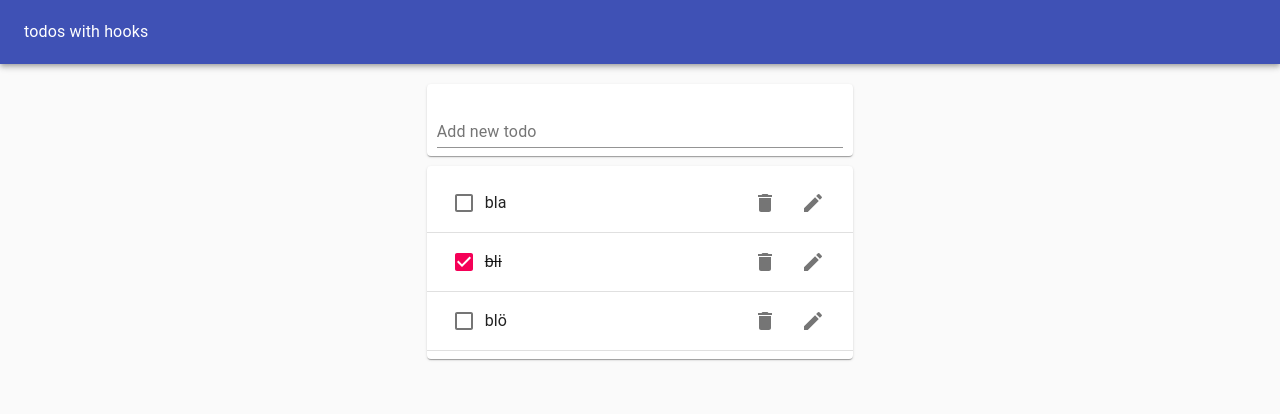
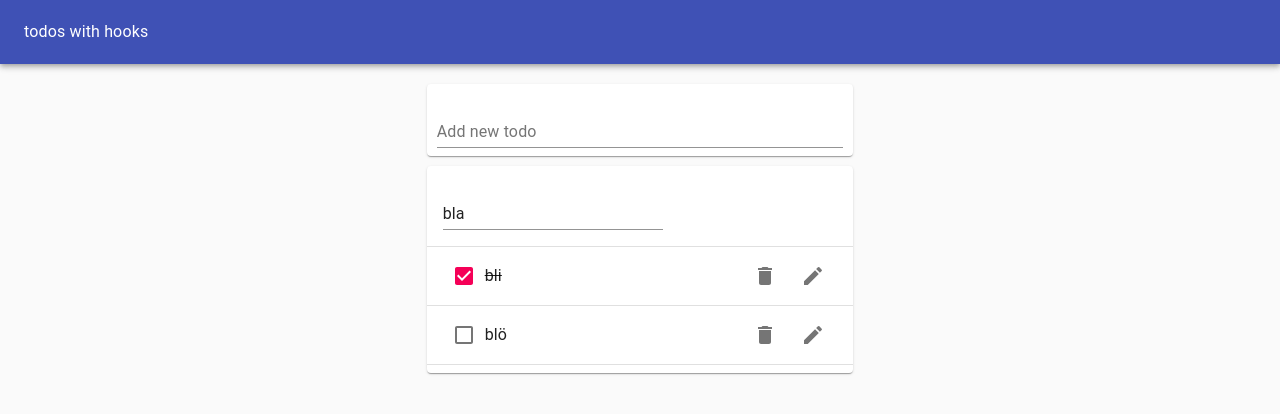
Before and after one commit to imrebartis/react-hooks-colt-steele, a React (Create React App) app: page / in a window 1280 px wide. Both pictures are taken after a click on the button 813 px from the left and 203 px from the top of the page. Shown: the top 414 px of the page. Built offline with nearby package versions, Linux system fonts and the light colour scheme.

Commit message:
edit hooks

```diff
--- /dev/null
+++ b/src/EditTodoForm.js
@@ -0,0 +1,24 @@
+import React from "react";
+import useInputState from "./hooks/useInputState";
+import { TextField } from "@material-ui/core";
+
+export const EditTodoForm = ({ id, task, editTodo, toggleEditForm }) => {
+  const [value, handleChange, reset] = useInputState(task);
+  return (
+    <form
+      onSubmit={e => {
+        e.preventDefault();
+        editTodo(id, value);
+        reset();
+        toggleEditForm();
+      }}
+    >
+      <TextField
+        margin="normal"
+        value={value}
+        onChange={handleChange}
+        fullWidth
+      ></TextField>
+    </form>
+  );
+};
--- a/src/Todo.js
+++ b/src/Todo.js
@@ -1,4 +1,6 @@
 import React from "react";
+import useToggleState from "./hooks/useToggleState";
+import { EditTodoForm } from "./EditTodoForm";
 import ListItem from "@material-ui/core/ListItem";
 import ListItemText from "@material-ui/core/ListItemText";
 import Checkbox from "@material-ui/core/Checkbox";
@@ -7,10 +9,20 @@
 import EditIcon from "@material-ui/icons/Edit";
 import ListItemSecondaryAction from "@material-ui/core/ListItemSecondaryAction";
 
-const Todo = ({ id, task, completed, removeTodo, toggleTodo}) => {
+const Todo = ({ id, task, completed, removeTodo, toggleTodo, editTodo }) => {
+  const [isEditing, toggle] = useToggleState(false);
+
   return (
     <ListItem>
-      <Checkbox tabIndex={-1} checked={completed}  onClick={() => toggleTodo(id)} />
+      {isEditing ? (
+        <EditTodoForm editTodo={editTodo} id={id} task={task} toggleEditForm={toggle} />
+      ) : (
+        <>
+          <Checkbox
+            tabIndex={-1}
+            checked={completed}
+            onClick={() => toggleTodo(id)}
+          />
           <ListItemText
             style={{ textDecoration: completed ? "line-through" : "none" }}
           >
@@ -20,10 +32,12 @@
             <IconButton aria-label="Delete" onClick={() => removeTodo(id)}>
               <DeleteIcon />
             </IconButton>
-        <IconButton aria-label="Edit">
+            <IconButton aria-label="Edit" onClick={toggle}>
               <EditIcon />
             </IconButton>
           </ListItemSecondaryAction>
+        </>
+      )}
     </ListItem>
   );
 };
--- a/src/TodoApp.js
+++ b/src/TodoApp.js
@@ -28,9 +28,18 @@
   };
 
   const toggleTodo = todoId => {
-    const updatedTodos = todos.map(todo => todo.id === todoId ? {...todo, completed: !todo.completed} : todo);
+    const updatedTodos = todos.map(todo =>
+      todo.id === todoId ? { ...todo, completed: !todo.completed } : todo
+    );
     setTodos(updatedTodos);
-  }
+  };
+
+  const editTodo = (todoId, newTask) => {
+    const updatedTodos = todos.map(todo =>
+      todo.id === todoId ? { ...todo, task: newTask } : todo
+    );
+    setTodos(updatedTodos);
+  };
   return (
     <Paper
       style={{ padding: 0, margin: 0, height: "100vh", background: "#fafafa" }}
@@ -44,7 +53,12 @@
       <Grid container justify="center" style={{ marginTop: "10px" }}>
         <Grid item xs={11} md={8} lg={4}>
           <TodoForm addTodo={addTodo} />
-          <TodoList todos={todos} removeTodo={removeTodo} toggleTodo={toggleTodo} />
+          <TodoList
+            todos={todos}
+            removeTodo={removeTodo}
+            toggleTodo={toggleTodo}
+            editTodo={editTodo}
+          />
         </Grid>
       </Grid>
     </Paper>
--- a/src/TodoList.js
+++ b/src/TodoList.js
@@ -4,7 +4,7 @@
 import Divider from "@material-ui/core/Divider";
 import Todo from "./Todo";
 
-function TodoList({ todos, removeTodo, toggleTodo }) {
+function TodoList({ todos, removeTodo, toggleTodo, editTodo }) {
   return (
     <Paper>
       <List>
@@ -16,6 +16,7 @@
               completed={todo.completed}
               removeTodo={removeTodo}
               toggleTodo={toggleTodo}
+              editTodo={editTodo}
             />
             <Divider />
           </Fragment>
--- /dev/null
+++ b/src/hooks/useToggleState.js
@@ -0,0 +1,12 @@
+import { useState } from "react";
+
+function useToggleState(initialVal = false) {
+  const [state, setState] = useState(initialVal);
+  const toggle = () => {
+    setState(!state);
+  };
+  // return piece of state & a function to toggle it
+  return [state, toggle];
+}
+
+export default useToggleState;
```
Lines whose indentation alone changed are shown as unchanged.
